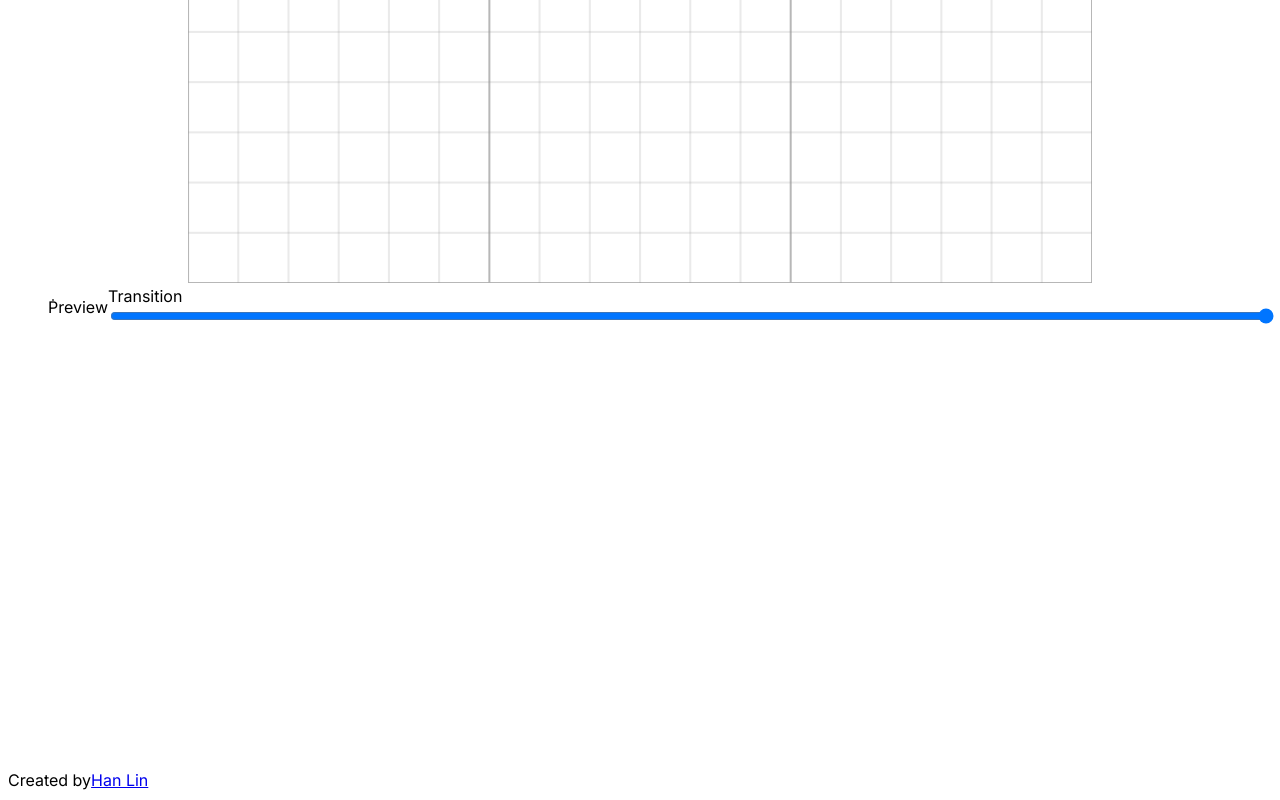
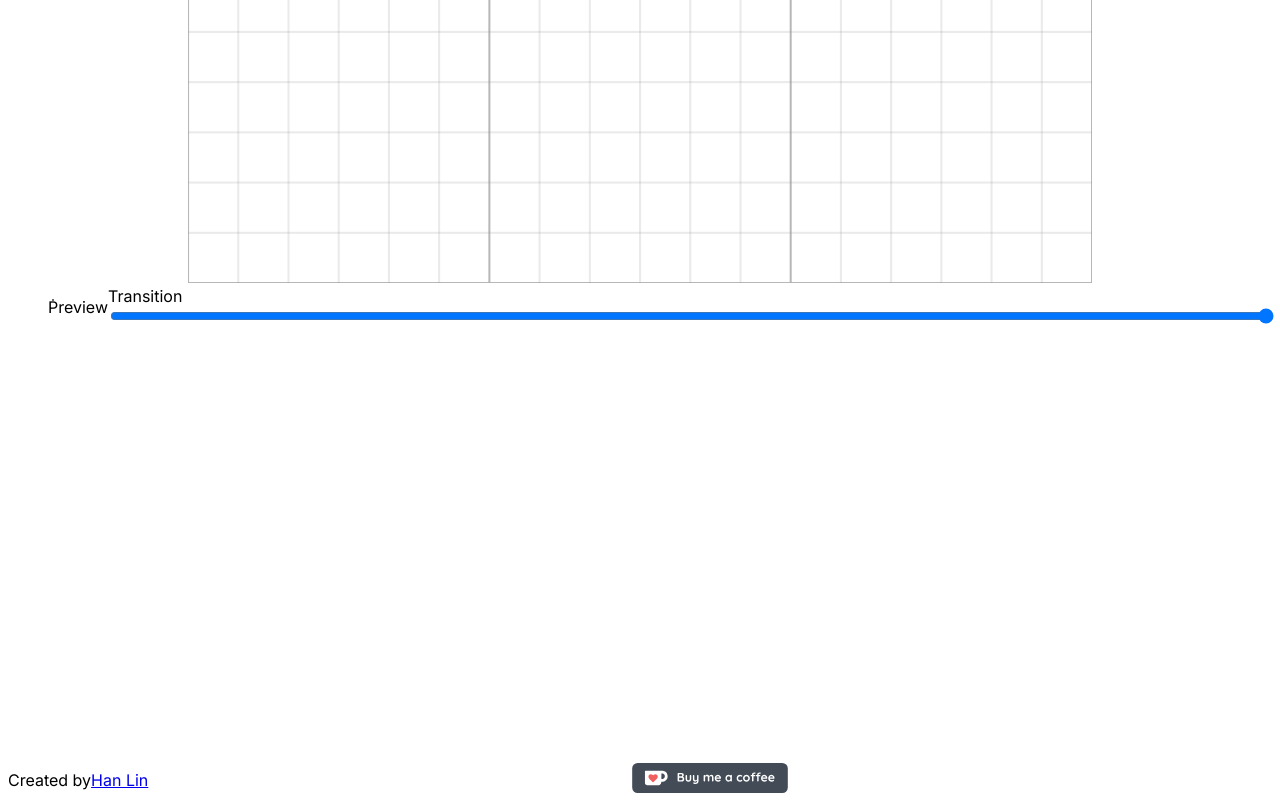
Before and after one commit to hotdogee/origami-moving-cubes-drawing-designer, a Next.js app: page /en in a window 1280 px wide. Shown: the part 681-1481 px from the top of the page. Built offline with nearby package versions, Linux system fonts and the light colour scheme; a web font is replaced by a local one.

Commit message:
Buy me a coffee

```diff
--- a/src/app/[lang]/page.tsx
+++ b/src/app/[lang]/page.tsx
@@ -4,8 +4,10 @@ import LocaleSelect from '@/components/LocaleSelect'
 import useLocalStorageState from '@/hooks/useLocalStorageState'
 import { Locale } from '@/i18n'
 import { TranslationContext } from '@/i18n.context'
+import kofi from '@/images/kofi.svg'
 import JogWheel from '@/lib/jogwheel'
 import Image from 'next/image'
+import Link from 'next/link'
 import { useContext, useEffect, useRef, useState } from 'react'
 
 export default function Home({ params: { lang } }: { params: { lang: Locale } }) {
@@ -475,16 +477,19 @@ export default function Home({ params: { lang } }: { params: { lang: Locale } })
           </div>
         </menu>
         <footer className="order-5 mx-4 flex flex-row items-center justify-between text-gray-600 transition-colors dark:text-gray-400 wide:col-span-2">
-          <div className="flex flex-auto space-x-2 text-sm">
+          <div className="flex space-x-1 text-sm">
             {/* <div>{`© ${new Date().getFullYear()}`}</div> */}
             <div>{`Created by`}</div>
             <a
-              href="https://github.com/hotdogee/"
+              href="https://ko-fi.com/hanlin"
               className="hover:text-gray-800 hover:drop-shadow-md dark:hover:text-gray-200"
             >
               Han Lin
             </a>
           </div>
+          <Link href="https://ko-fi.com/hanlin">
+            <Image src={kofi} alt={t['Buy me a coffee']} height={30} className="flex-0" />
+          </Link>
           <div className="flex flex-row space-x-3">
             <div className="">
               <a href="https://github.com/hotdogee/origami-moving-cubes-drawing-designer">
--- a/src/dictionaries/de.json
+++ b/src/dictionaries/de.json
@@ -5,5 +5,6 @@
   "Brush Opacity": "Pinsel Deckkraft",
   "Preview": "Vorschau",
   "Transition": "Übergang",
-  "Bursh Menu Toggle": "Pinsel Menü Umschalter"
+  "Bursh Menu Toggle": "Pinsel Menü Umschalter",
+  "Buy me a coffee": "Kauf mir einen Kaffee"
 }
--- a/src/dictionaries/en.json
+++ b/src/dictionaries/en.json
@@ -5,5 +5,6 @@
   "Brush Opacity": "Brush Opacity",
   "Preview": "Preview",
   "Transition": "Transition",
-  "Bursh Menu Toggle": "Bursh Menu Toggle"
+  "Bursh Menu Toggle": "Bursh Menu Toggle",
+  "Buy me a coffee": "Buy me a coffee"
 }
--- a/src/dictionaries/fr.json
+++ b/src/dictionaries/fr.json
@@ -5,5 +5,6 @@
   "Brush Opacity": "Opacité du pinceau",
   "Preview": "Aperçu",
   "Transition": "Transition",
-  "Bursh Menu Toggle": "Bascule du menu du pinceau"
+  "Bursh Menu Toggle": "Bascule du menu du pinceau",
+  "Buy me a coffee": "Offrez-moi un café"
 }
--- a/src/dictionaries/hu.json
+++ b/src/dictionaries/hu.json
@@ -5,5 +5,6 @@
   "Brush Opacity": "Ecset Átlátszósága",
   "Preview": "Előnézet",
   "Transition": "Áttűnés",
-  "Bursh Menu Toggle": "Ecset Menü Váltása"
+  "Bursh Menu Toggle": "Ecset Menü Váltása",
+  "Buy me a coffee": "Vedd meg nekem egy kávé"
 }
--- a/src/dictionaries/nl.json
+++ b/src/dictionaries/nl.json
@@ -5,5 +5,6 @@
   "Brush Opacity": "Penseeldekking",
   "Preview": "Voorbeeld",
   "Transition": "Overgang",
-  "Bursh Menu Toggle": "Penseelmenu Omschakelen"
+  "Bursh Menu Toggle": "Penseelmenu Omschakelen",
+  "Buy me a coffee": "Koop me een kopje koffie"
 }
--- a/src/dictionaries/ru.json
+++ b/src/dictionaries/ru.json
@@ -5,5 +5,6 @@
   "Brush Opacity": "Прозрачность кисти",
   "Preview": "Предварительный просмотр",
   "Transition": "Переход",
-  "Bursh Menu Toggle": "Переключатель меню кисти"
+  "Bursh Menu Toggle": "Переключатель меню кисти",
+  "Buy me a coffee": "Купите мне кофе"
 }
--- a/src/dictionaries/tw.json
+++ b/src/dictionaries/tw.json
@@ -5,5 +5,6 @@
   "Brush Width": "畫筆大小",
   "Preview": "預覽",
   "Transition": "轉換",
-  "Bursh Menu Toggle": "畫筆選單開關"
+  "Bursh Menu Toggle": "畫筆選單開關",
+  "Buy me a coffee": "請我喝杯咖啡"
 }
```
Also changed, not shown: src/images/kofi.svg (added), src/images/kofi_s_logo_nolabel.svg (added).
